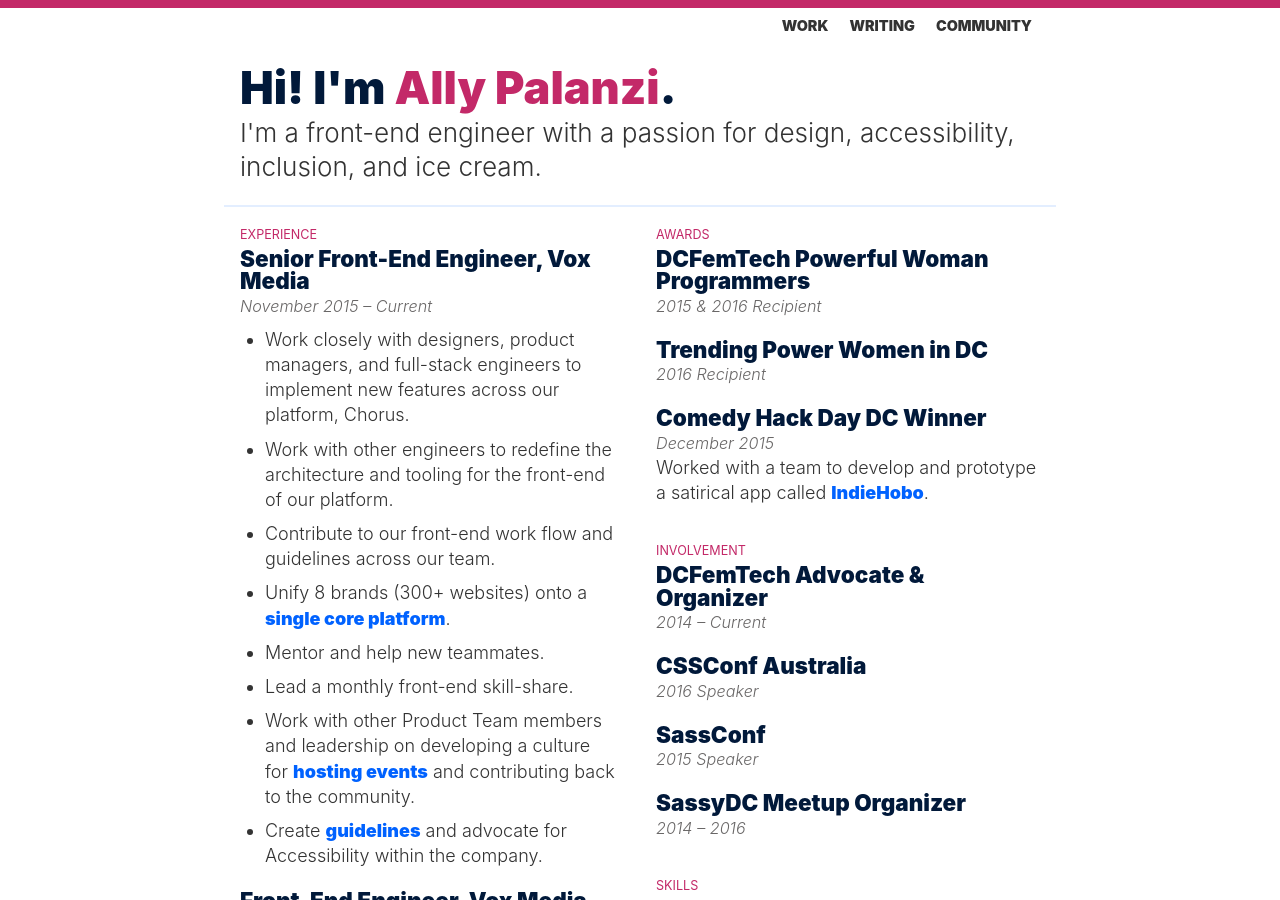
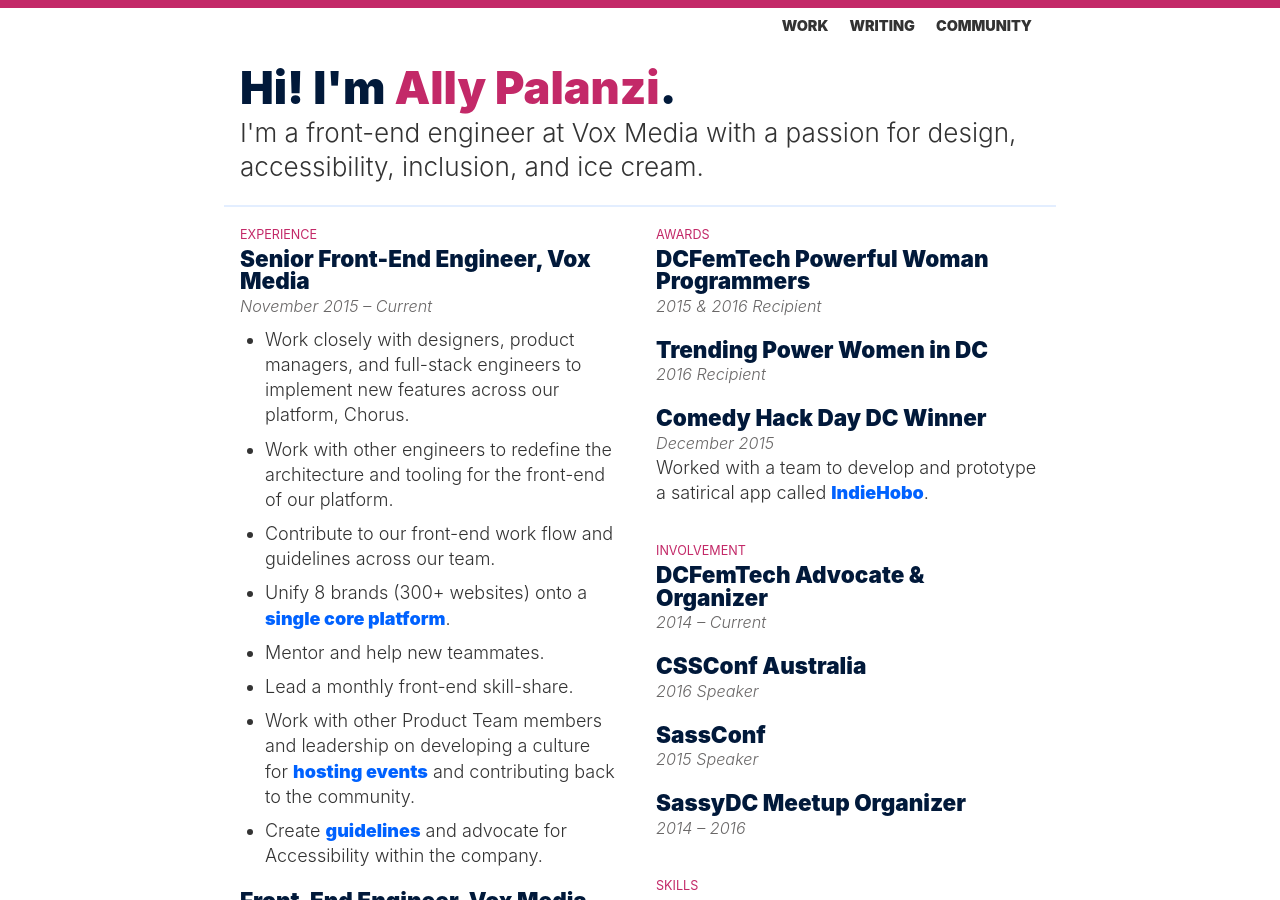
Before and after one commit to allypalanzi/allypalanzi.github.io, a Jekyll site: the page built from resume.md, in a window 1280 px wide and 900 px high. Built offline with Jekyll 4.4.1, drawn with Linux system fonts in a browser that asks for light colours.

Commit message:
wehre i work

```diff
--- a/index.html
+++ b/index.html
@@ -1,7 +1,7 @@
 ---
 layout: default
 title: Hi! I'm <b>Ally Palanzi</b>.
-subtitle: I'm a front-end engineer with a passion for design, accessibility, inclusion, and ice cream.
+subtitle: I'm a front-end engineer at Vox Media with a passion for design, accessibility, inclusion, and ice cream.
 page_type: 'home'
 ---
 
--- a/resume.md
+++ b/resume.md
@@ -1,7 +1,7 @@
 ---
 layout: post
 title: Hi! I'm <b>Ally Palanzi</b>.
-subtitle: I'm a front-end engineer with a passion for design, accessibility, inclusion, and ice cream.
+subtitle: I'm a front-end engineer at Vox Media with a passion for design, accessibility, inclusion, and ice cream.
 page_type: 'resume'
 show_date: false
 comments: false
```
